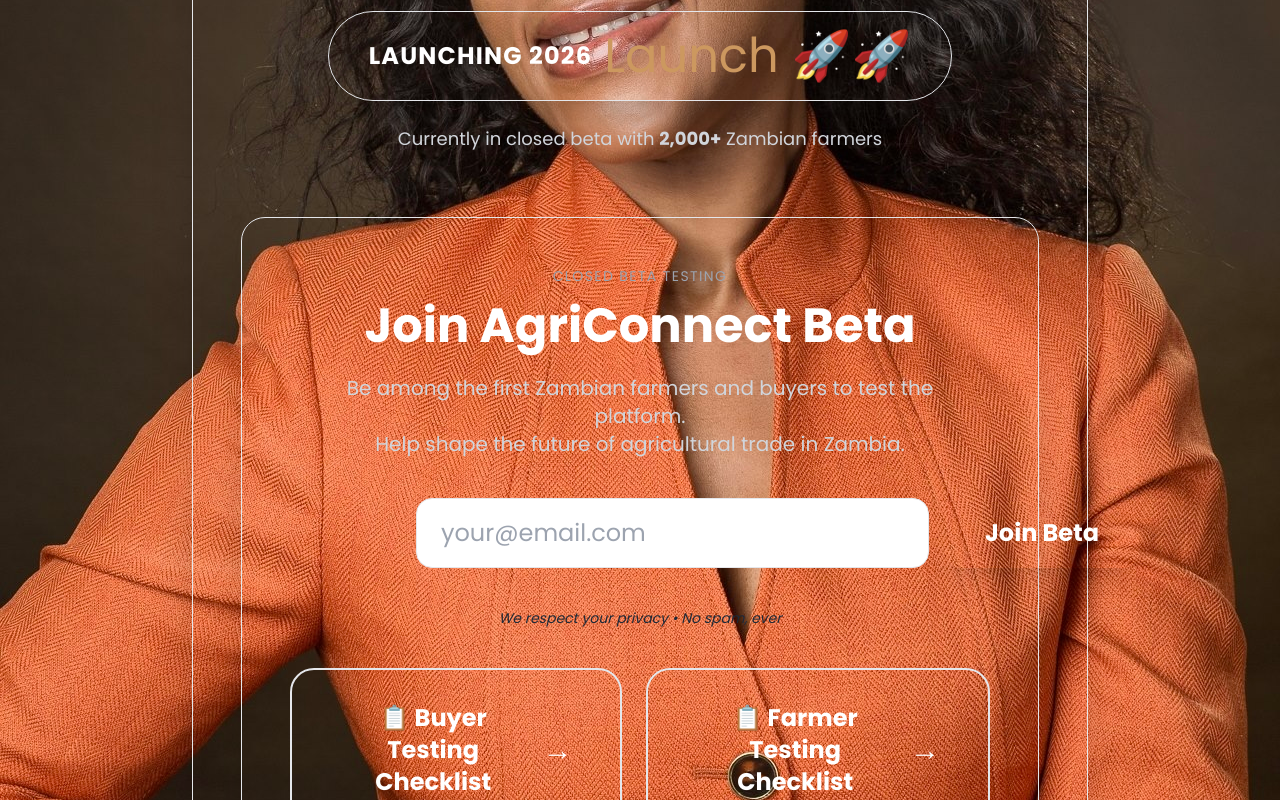
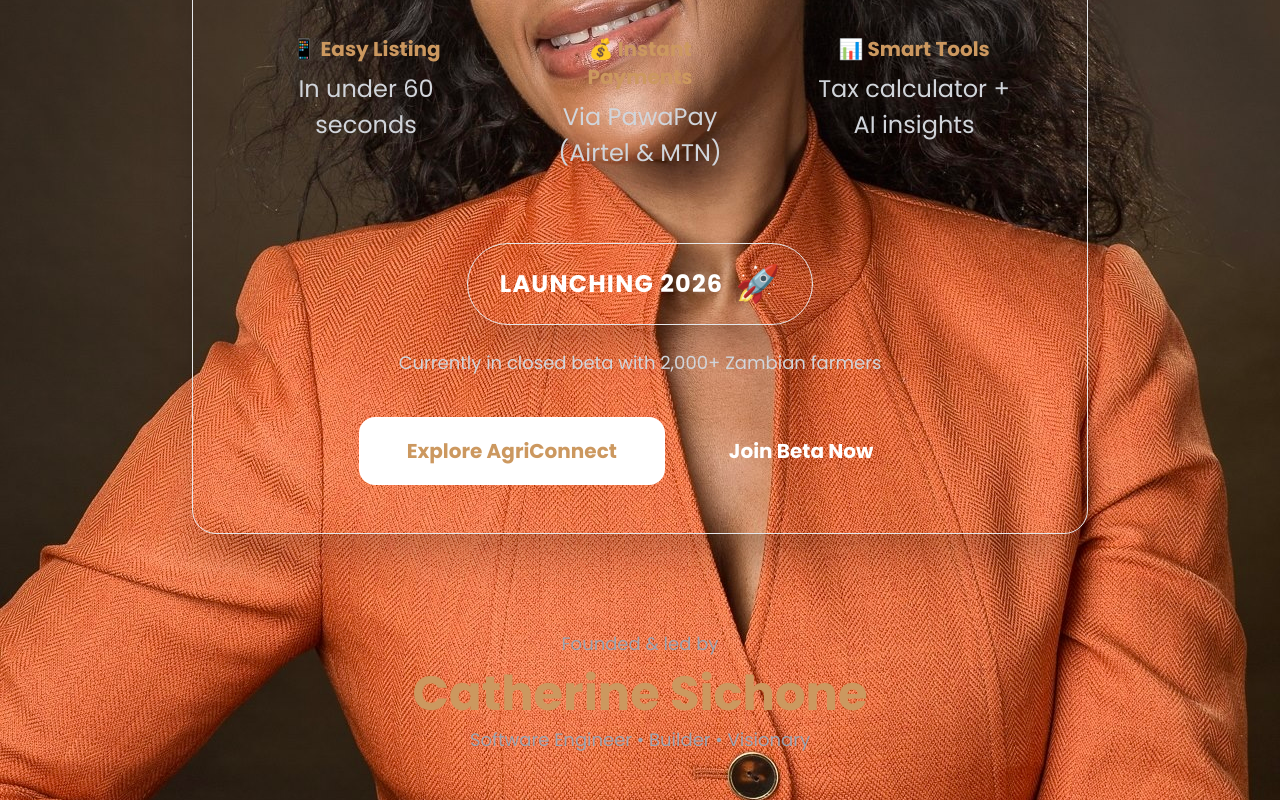
Before and after one commit to Cathy-45/cathy-portfolio-integrated, a React (Vite) app: page / in a window 1280 px wide. Shown: the part 700-1500 px from the top of the page. Built offline with nearby package versions, Linux system fonts and the light colour scheme.

Commit message:
Update AgriConnect flagship section on homepage with improved design and CTAs

```diff
--- a/src/components/Home.jsx
+++ b/src/components/Home.jsx
@@ -41,151 +41,72 @@ const Home = () => {
             <br className="sm:hidden" /> solves real African problems.
           </p>
 
-          {/* FLAGSHIP PRODUCT CARD */}
+          {/* =============== UPDATED AGRICONNECT FLAGSHIP CARD =============== */}
           <div className="my-16">
             <div
               className="backdrop-blur-xl bg-white/10 rounded-3xl p-10 sm:p-12 border border-white/20
                             shadow-2xl shadow-black/60 hover:shadow-[#da6d20]/40 transition-all duration-700
                             max-w-4xl mx-auto"
             >
-              <p className="text-gray-400 uppercase tracking-widest text-sm mb-6">
+              <p className="text-gray-400 uppercase tracking-widest text-sm mb-6 text-center">
                 Flagship Product
               </p>
 
               <h2 className="text-4xl sm:text-5xl font-black text-white mb-4">
                 AgriConnect
               </h2>
-              <p className="text-lg sm:text-xl text-gray-300 mb-10 leading-relaxed">
-                Connecting farmers directly to buyers.
-                <br />
-                Same-day offers. Same-day payments. Real profit.
+
+              <p className="text-lg sm:text-xl text-gray-300 mb-10 leading-relaxed text-center">
+                Connecting Zambian farmers directly to buyers for livestock, fresh & dry produce.
               </p>
 
-              {/* 2026 LAUNCH BADGE — MOBILE-FRIENDLY & CENTERED */}
-              <div className="my-10">
-                <div
-                  className="inline-flex items-center gap-3 px-6 py-4 sm:px-10 sm:py-5
-                  bg-gradient-to-r from-[#da6d20] to-[#fd923c]
-                  rounded-full shadow-2xl shadow-orange-900/60
-                  border border-white/40 max-w-full mx-auto"
-                >
-                  <span className="text-white font-black text-lg sm:text-2xl tracking-wider">
-                    LAUNCHING 2026
-                  </span>
-                  <span
-                    className="text-4xl sm:text-5xl animate-bounce"
-                    role="img"
-                    aria-label="rocket"
-                  >
-                    Launch 🚀🚀
-                  </span>
+              {/* Key Benefits */}
+              <div className="grid grid-cols-1 sm:grid-cols-3 gap-6 mb-12">
+                <div className="bg-white/10 rounded-2xl p-6 text-center">
+                  <p className="text-[#fdba74] font-bold text-xl">📱 Easy Listing</p>
+                  <p className="text-gray-300 mt-2">In under 60 seconds</p>
                 </div>
-                <p className="text-gray-300 text-center mt-6 text-base sm:text-lg">
-                  Currently in closed beta with <strong>2,000+</strong> Zambian
-                  farmers
+                <div className="bg-white/10 rounded-2xl p-6 text-center">
+                  <p className="text-[#fdba74] font-bold text-xl">💰 Instant Payments</p>
+                  <p className="text-gray-300 mt-2">Via PawaPay (Airtel & MTN)</p>
+                </div>
+                <div className="bg-white/10 rounded-2xl p-6 text-center">
+                  <p className="text-[#fdba74] font-bold text-xl">📊 Smart Tools</p>
+                  <p className="text-gray-300 mt-2">Tax calculator + AI insights</p>
+                </div>
+              </div>
+
+              {/* Launch Badge */}
+              <div className="my-10 text-center">
+                <div className="inline-flex items-center gap-3 px-8 py-5 bg-gradient-to-r from-[#da6d20] to-[#fd923c]
+                                rounded-full shadow-2xl shadow-orange-900/60 border border-white/40 mx-auto">
+                  <span className="text-white font-black text-2xl tracking-wider">LAUNCHING 2026</span>
+                  <span className="text-4xl animate-bounce">🚀</span>
+                </div>
+                <p className="text-gray-300 mt-6 text-lg">
+                  Currently in closed beta with 2,000+ Zambian farmers
                 </p>
               </div>
 
-              {/* IMPROVED WAITLIST SECTION - WITH LIVE LINKS */}
-              <div className="my-16">
-                <div className="backdrop-blur-xl bg-white/10 rounded-3xl p-10 sm:p-12 border border-white/20 shadow-2xl shadow-black/60 max-w-4xl mx-auto">
-                  <p className="text-gray-400 uppercase tracking-widest text-sm mb-4 text-center">
-                    Closed Beta Testing
-                  </p>
-
-                  <h2 className="text-4xl sm:text-5xl font-black text-white text-center mb-6">
-                    Join AgriConnect Beta
-                  </h2>
-
-                  <p className="text-lg sm:text-xl text-gray-300 text-center mb-10 leading-relaxed max-w-2xl mx-auto">
-                    Be among the first Zambian farmers and buyers to test the
-                    platform.
-                    <br />
-                    Help shape the future of agricultural trade in Zambia.
-                  </p>
-
-                  {/* Email Waitlist Form */}
-                  <div className="max-w-md mx-auto">
-                    <form
-                      className="flex flex-col sm:flex-row gap-4"
-                      action="https://formsubmit.co/hello@namzeforge.com"
-                      method="POST"
-                    >
-                      <input
-                        type="email"
-                        name="email"
-                        placeholder="your@email.com"
-                        required
-                        className="flex-1 px-6 py-4 rounded-2xl bg-white/20 backdrop-blur-md border border-white/30 text-white placeholder-gray-400 focus:outline-none focus:border-[#da6d20] transition"
-                      />
-
-                      <input
-                        type="hidden"
-                        name="_subject"
-                        value="New AgriConnect Beta Signup!"
-                      />
-                      <input type="hidden" name="_captcha" value="false" />
-                      <input
-                        type="hidden"
-                        name="_next"
-                        value="https://namzeforge.com/thanks"
-                      />
-
-                      <button
-                        type="submit"
-                        className="bg-[#da6d20] hover:bg-[#c75a10] text-white font-bold py-4 px-10 rounded-2xl transition transform hover:scale-105 shadow-xl whitespace-nowrap"
-                      >
-                        Join Beta
-                      </button>
-                    </form>
-                  </div>
-
-                  <p className="text-gray-800 text-sm text-center mt-10 italic">
-                    We respect your privacy • No spam, ever
-                  </p>
-
-                  {/* TRIPLED SIZE - HIGHLY VISIBLE TESTING CHECKLISTS */}
-                  <div className="flex flex-col sm:flex-row gap-6 justify-center mt-10">
-                    <a
-                      href="https://docs.google.com/document/d/1fQfkS53WPzJAI13gi0TmDZJEHlHJRqftBgQoGKMa30Y/edit?tab=t.0"
-                      target="_blank"
-                      rel="noopener noreferrer"
-                      className="group flex items-center justify-center gap-4 px-12 py-8 bg-white/15 backdrop-blur-2xl border-2 border-white/40 rounded-3xl text-white font-bold text-2xl hover:bg-white/25 hover:border-[#da6d20] hover:shadow-[0_0_30px_rgba(218,109,32,0.6)] transition-all duration-300 active:scale-95"
-                    >
-                      📋 Buyer Testing Checklist
-                      <span className="text-[#da6d20] text-3xl group-hover:translate-x-2 transition-transform">
-                        →
-                      </span>
-                    </a>
-
-                    <a
-                      href="https://docs.google.com/document/d/1lf2X4NZlMWc71Ij4hC8F6Z4Rjsl6OJn3M-5hTFqrvr4/edit?tab=t.0"
-                      target="_blank"
-                      rel="noopener noreferrer"
-                      className="group flex items-center justify-center gap-4 px-12 py-8 bg-white/15 backdrop-blur-2xl border-2 border-white/40 rounded-3xl text-white font-bold text-2xl hover:bg-white/25 hover:border-[#da6d20] hover:shadow-[0_0_30px_rgba(218,109,32,0.6)] transition-all duration-300 active:scale-95"
-                    >
-                      📋 Farmer Testing Checklist
-                      <span className="text-[#da6d20] text-3xl group-hover:translate-x-2 transition-transform">
-                        →
-                      </span>
-                    </a>
-                  </div>
-                </div>
-              </div>
-
-              {/* EXPLORE BUTTON */}
-              <div className="mt-16">
+              {/* CTA Buttons */}
+              <div className="flex flex-col sm:flex-row gap-4 justify-center mt-8">
                 <Link
                   to="/agriconnect"
-                  className="inline-block bg-gradient-to-r from-[#da6d20] to-[#fd923c] hover:from-[#c75a10] hover:to-[#e07b2a]
-                             text-white font-bold text-xl py-5 px-12 rounded-2xl
-                             shadow-2xl transform hover:-translate-y-1 transition-all"
+                  className="bg-white text-[#0b3d2e] font-bold text-xl py-5 px-12 rounded-2xl hover:bg-gray-100 transition"
                 >
                   Explore AgriConnect
                 </Link>
+
+                <a
+                  href="#join-beta"
+                  className="bg-[#da6d20] hover:bg-[#c75a10] text-white font-bold text-xl py-5 px-12 rounded-2xl transition"
+                >
+                  Join Beta Now
+                </a>
               </div>
             </div>
           </div>
+          {/* =============== END UPDATED AGRICONNECT CARD =============== */}
 
           {/* FLOATING ORANGE PARTICLES — IDENTICAL TO HOME */}
           <div className="absolute inset-0 pointer-events-none">
@@ -219,12 +140,11 @@ const Home = () => {
               © 2025 Namzeforge Digital Solutions Limited
             </p>
             <p className="text-gray-400 text-xs mt-2">
-              AgriConnect. Powered by Namzeforge.  Scaling Africa.
+              AgriConnect. Powered by Namzeforge. Scaling Africa.
             </p>
 
-            {/* Social Icons - Font Awesome (matching your index.html style) */}
+            {/* Social Icons */}
             <div className="flex justify-center items-center gap-10 mt-8">
-              {/* X / Twitter */}
               <a
                 href="https://x.com/NamzeforgeHQ"
                 target="_blank"
@@ -236,7 +156,6 @@ const Home = () => {
                 <FontAwesomeIcon icon={faXTwitter} className="text-xl" />
               </a>
 
-              {/* LinkedIn */}
               <a
                 href="https://www.linkedin.com/in/catherine-namonje-4ab353203/"
                 target="_blank"
@@ -248,7 +167,6 @@ const Home = () => {
                 <FontAwesomeIcon icon={faLinkedinIn} className="text-xl" />
               </a>
 
-              {/* Email */}
               <a
                 href="mailto:cathy@namzeforge.com"
                 className="text-gray-400 hover:text-white transition-colors duration-300"
```
